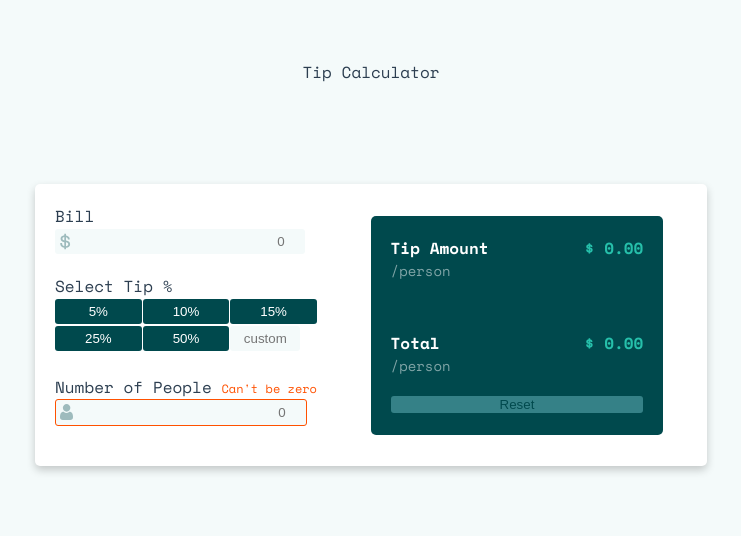
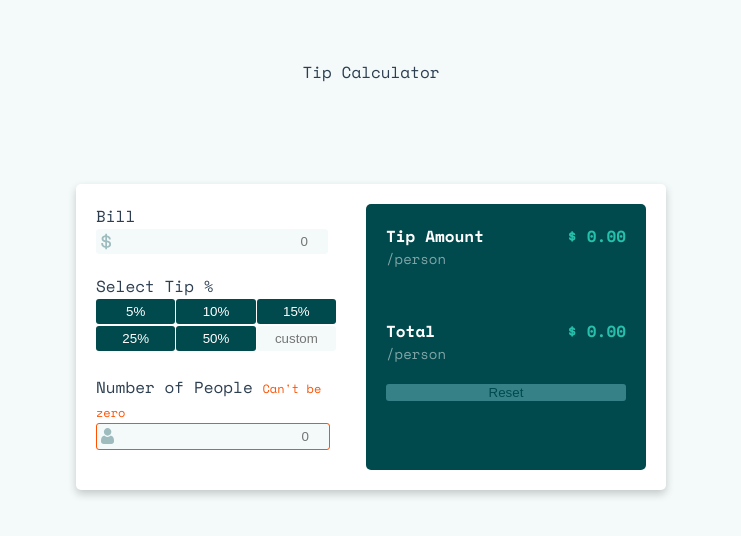
Before and after one commit to nicole-nam/tip-calculator, a Vue app: page / in a window 1280 px wide. Shown: the top 536 px of the page, without its empty margins (269-1010 px from the left). Built offline with nearby package versions, Linux system fonts and the light colour scheme.

Commit message:
uiux: flex the form card

```diff
--- a/src/components/Calculator.vue
+++ b/src/components/Calculator.vue
@@ -2,6 +2,7 @@
   <div>Tip Calculator</div>
   <div class="card">
     <div class="form-card">
+      <div class="bill">
         <label>Bill</label>
         <br />
         <img class="icon" src="../assets/icon-dollar.svg" />
@@ -14,6 +15,8 @@
           required
         />
         <br />
+      </div>
+      <div class="select-tip">
         <label>Select Tip %</label>
         <div class="grid">
           <div v-for="amount in amounts" :key="amount.index">
@@ -36,6 +39,8 @@
           </div>
         </div>
         <br />
+      </div>
+      <div>
         <label
           >Number of People
           <span v-if="people == null" class="zero">Can't be zero</span></label
@@ -50,6 +55,7 @@
           v-on:keyup="tipAmount"
           required
         />
+      </div>
     </div>
     <div class="tip-card">
       <div class="margin-bottom flex">
@@ -183,21 +189,28 @@ export default {
   box-shadow: 0 4px 8px 0 rgba(0, 0, 0, 0.2);
   background-color: #fff;
   border-radius: 5px;
-  width: 50%;
+  width: 550px;
   margin: 100px auto;
   padding: 20px;
   text-align: left;
   display: flex;
+  justify-content: space-between;
   gap: 30px;
 }
 
 .tip-card {
   background-color: hsl(183, 100%, 15%);
   border-radius: 5px;
-  width: 40%;
-  margin: auto;
+  width: 50%;
   padding: 20px;
   text-align: left;
+}
+
+.form-card {
+  display: flex;
+  flex-direction: column;
+  justify-content: space-between;
+  width: 50%;
 }
 
 .flex {
@@ -230,18 +243,6 @@ p {
   cursor: pointer;
 }
 
-.custom-btn {
-  background-color: hsl(189, 41%, 97%);
-  border: hsl(183, 100%, 15%);
-  border-radius: 3px;
-  color: hsl(183, 100%, 15%);
-  padding: 5px 10px;
-  width: 50px;
-  margin: 0;
-  text-align: center;
-  cursor: pointer;
-}
-
 .numInput {
   margin-bottom: 20px;
   text-align: right;
@@ -250,7 +251,7 @@ p {
   border-radius: 3px;
   padding: 5px 20px;
   width: 80%;
-  cursor:pointer
+  cursor: pointer;
 }
 
 .numPeople {
@@ -281,8 +282,8 @@ input::-webkit-inner-spin-button {
   border-radius: 3px;
   color: hsl(183, 100%, 15%);
   padding: 5px 10px;
+  cursor: pointer;
   width: 100%;
-  cursor: pointer;
 }
 
 .notActive {
@@ -291,8 +292,19 @@ input::-webkit-inner-spin-button {
   border-radius: 3px;
   color: #fff;
   padding: 5px 10px;
+  cursor: pointer;
   width: 100%;
+}
+
+.custom-btn {
+  background-color: hsl(189, 41%, 97%);
+  border: hsl(183, 100%, 15%);
+  border-radius: 3px;
+  color: hsl(183, 100%, 15%);
+  padding: 5px 10px;
+  text-align: center;
   cursor: pointer;
+  width: 75%;
 }
 
 .totalAmount {
```
Lines whose indentation alone changed are shown as unchanged.
